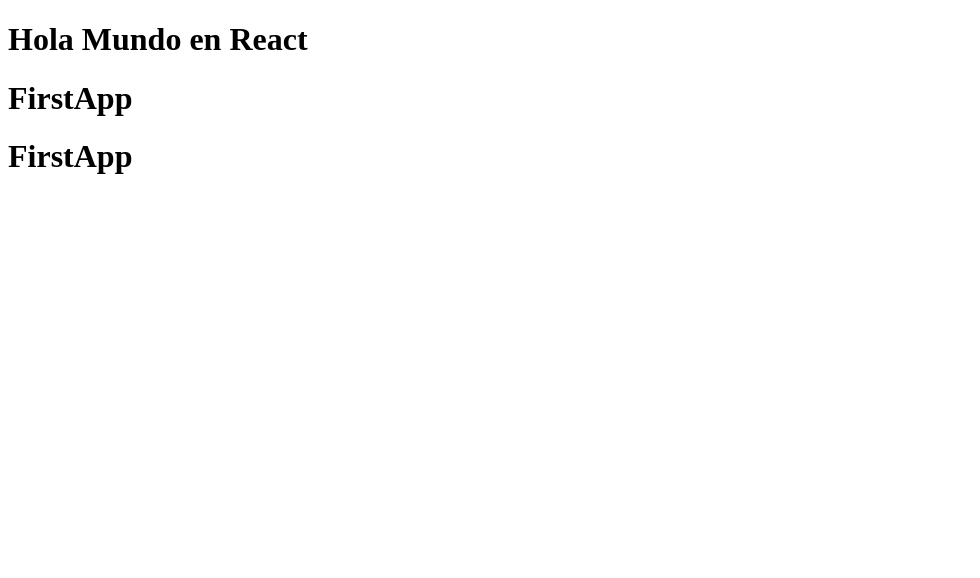
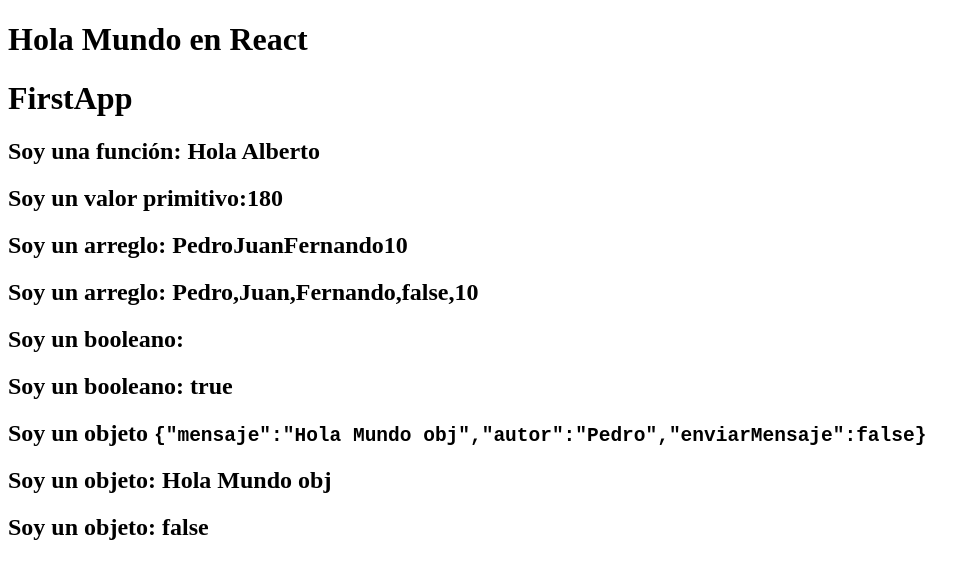
Before and after one commit to dgutierrez21/React-De-cero-a-experto-Hooks-y-MERN-, a React (Vite) app in the folder 03-counter-app-vite/: page / in a window 1280 px wide. Shown: the top 578 px of the page, without its empty margins (0-980 px from the left). Built offline with nearby package versions, Linux system fonts and the light colour scheme.

Commit message:
Impresión de variables en el HTML

```diff
--- a/03-counter-app-vite/src/FirstApp.jsx
+++ b/03-counter-app-vite/src/FirstApp.jsx
@@ -1,8 +1,33 @@
+const nuevoMensaje = {
+  mensaje: "Hola Mundo obj",
+  autor: "Pedro",
+  enviarMensaje: false,
+};
+
+const autores = ["Pedro", "Juan", "Fernando", false, 10];
+
+const miFunc = (nombre) => `Hola ${nombre}`;
+
+const booleano = true;
+
+const primitivo = 30 * 6;
+
 export const FirstApp = () => {
+  // si no hay ninguna dependencia del componente a las funciones o viceversa, se recomienda poner las varibles fuera del componente
   return (
     <>
       <h1>FirstApp</h1>
-      <h1>FirstApp</h1>
+      <h2>Soy una función: {miFunc("Alberto")} </h2>
+      <h2>Soy un valor primitivo:{primitivo} </h2>
+      <h2>Soy un arreglo: {autores} </h2>
+      <h2>Soy un arreglo: {String(autores)} </h2>
+      <h2>Soy un booleano: {booleano} </h2>
+      <h2>Soy un booleano: {String(booleano)} </h2>
+      <h2>
+        Soy un objeto <code>{JSON.stringify(nuevoMensaje)}</code>
+      </h2>
+      <h2>Soy un objeto: {nuevoMensaje.mensaje}</h2>
+      <h2>Soy un objeto: {String(nuevoMensaje.enviarMensaje)}</h2>
     </>
   );
 };
```
